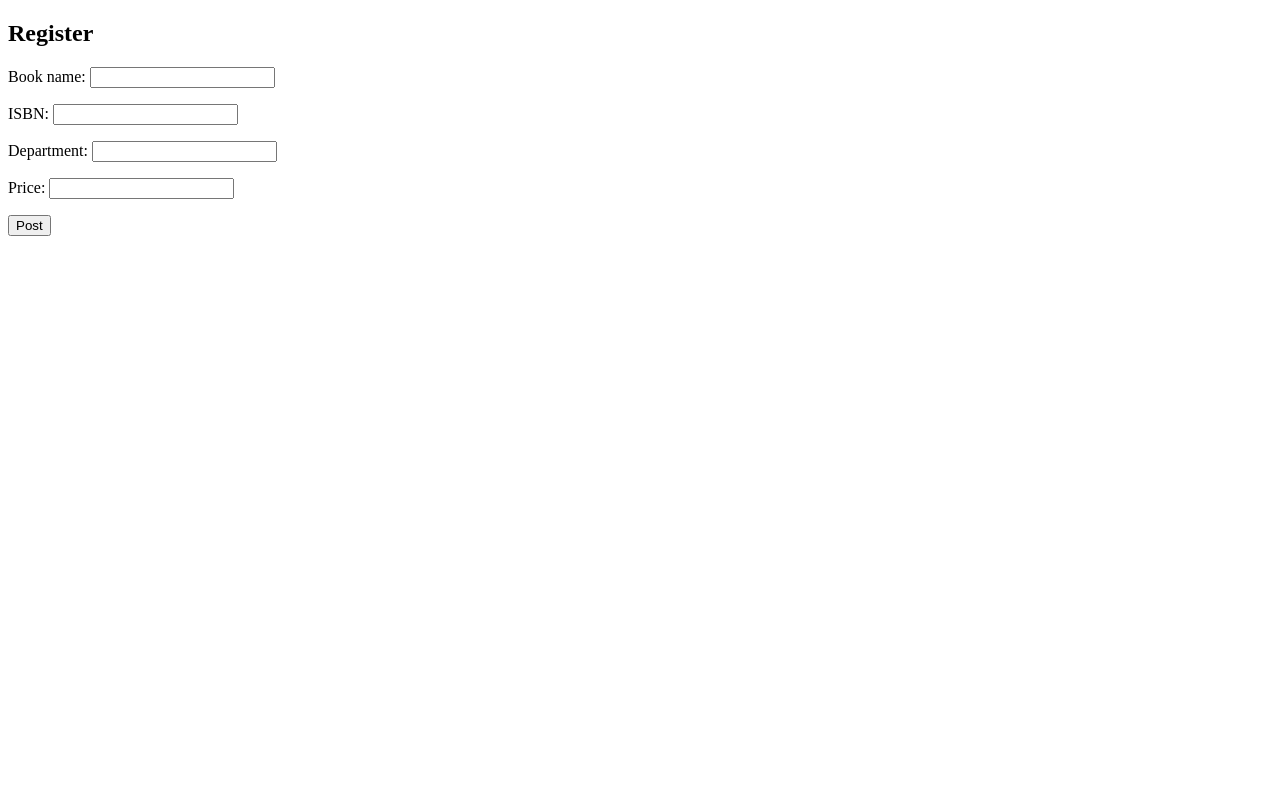
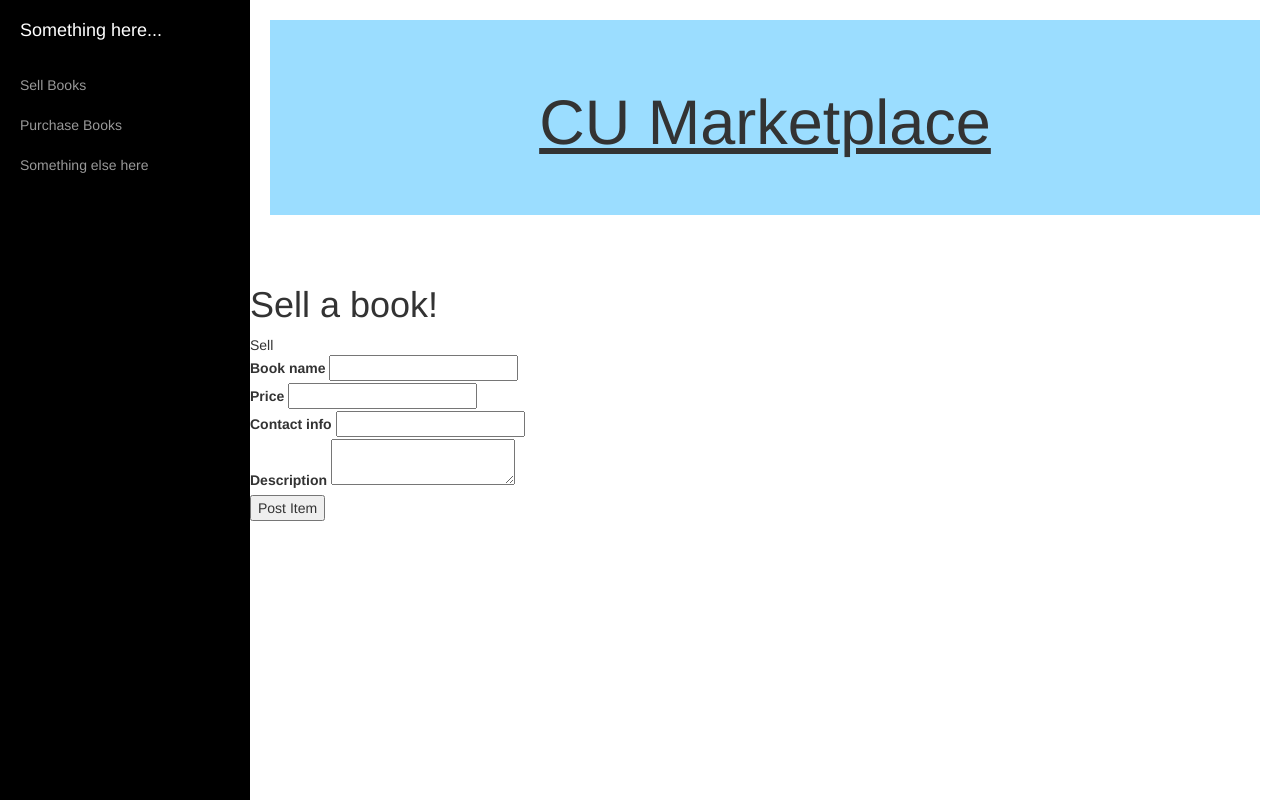
Before and after one commit to ADI-Labs/marketplace, a Flask app: template templates/sell.html in a window 1280 px wide. Run offline with Flask 2, Linux system fonts and the light colour scheme; the template is opened without the code that fills it, so the values that code supplies are empty, except form fields; form fields are guessed from the names that the template uses; some libraries are stand-ins or nearby versions.

Commit message:
Added sell.html page with form fields

```diff
--- a/templates/sell.html
+++ b/templates/sell.html
@@ -1,40 +1,31 @@
-<!DOCTYPE html>
-<html lang="en" >
+{% extends "base.html" %}
 
-<head>
-  <meta charset="utf-8">
-  <title>Sell.html</title>
-  <meta name="description" content="Sell Item Page">
-  <meta name="author" content="ADI Labs Marketplace">
+{% block title %}Sell Book{% endblock %}
 
-</head>
-<body>
-  <div class="row">
-      <div class="large-12 columns">
-          <div class="panel">
+{% block body %}
 
-          <h2>Register</h2>
+    <h1>Sell a book!</h1>
+    <form method="POST">Sell
+      {{ form.csrf_token }}
+        <div>
+          {{ form.book_name.label}}
+          {{ form.book_name }}
+        </div>
+        <div>
+          {{ form.price.label }}
+          {{ form.price }}
+        </div>
+        <div>
+          {{ form.contact_info.label}}
+          {{ form.contact_info }}
+        </div>
+        <div>
+          {{ form.description.label}}
+          {{ form.description }}
+        </div>
+        <input type="submit" value="Post Item">
+    </form>
 
-          <form action="" method="POST">
-            <p> Book name: <input name="name"></p>
-            <p> ISBN: <input name="isbn"></p>
-            <p> Department: <input name="dep"></p>
-            <p> Price: <input name="price"></p>
 
-            <input type="submit" value="Post">
-          </form>
 
-          </div>
-      </div>
-  </div>
-
-<!--
-  <script src="{{ url_for('static', filename='js/vendor/jquery.min.js') }}"></script>
-  <script src="{{ url_for('static', filename='js/foundation.js') }}"></script>
-  <script>
-    $(document).foundation();
-  </script>
--->
-
-</body>
-</html>
+{% endblock %}
```
